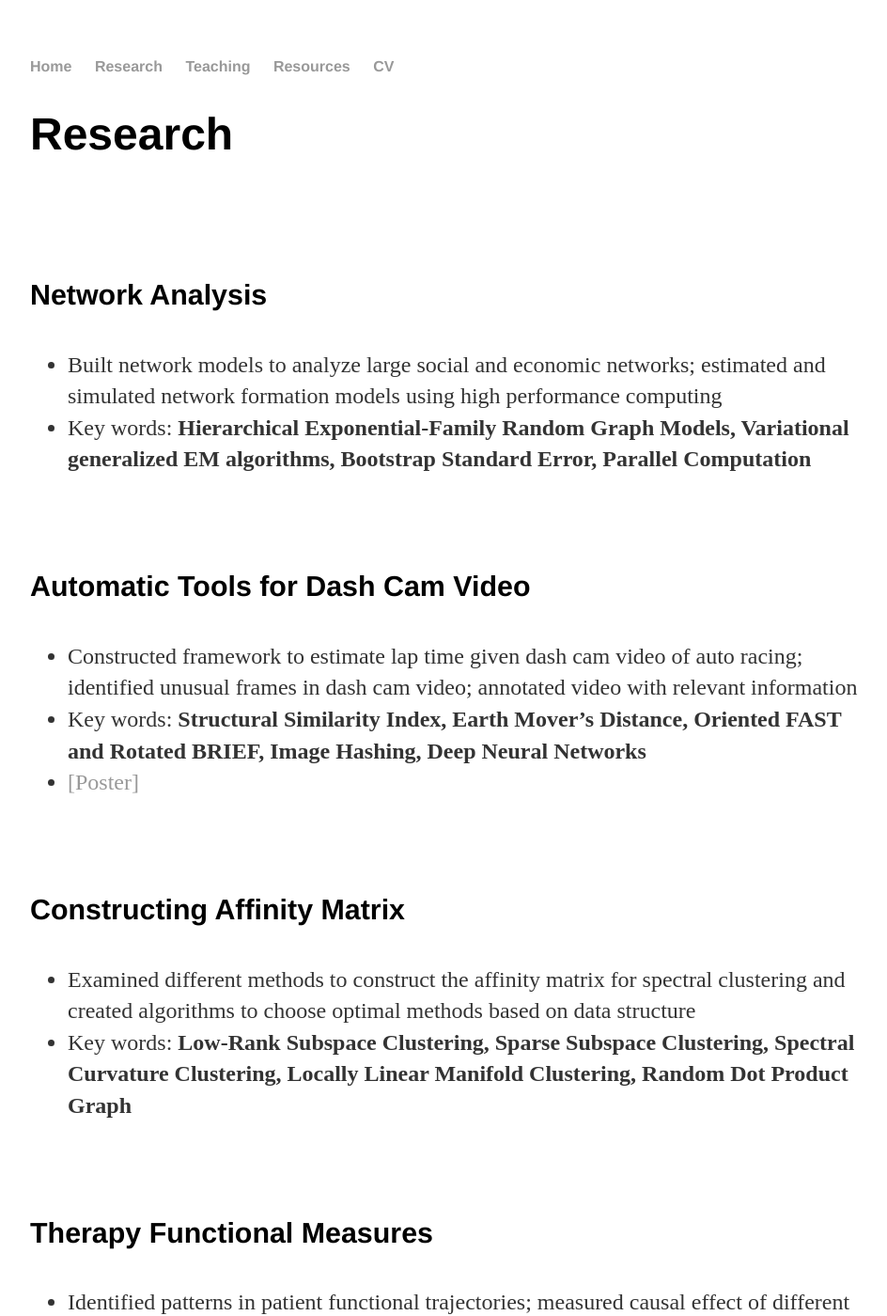
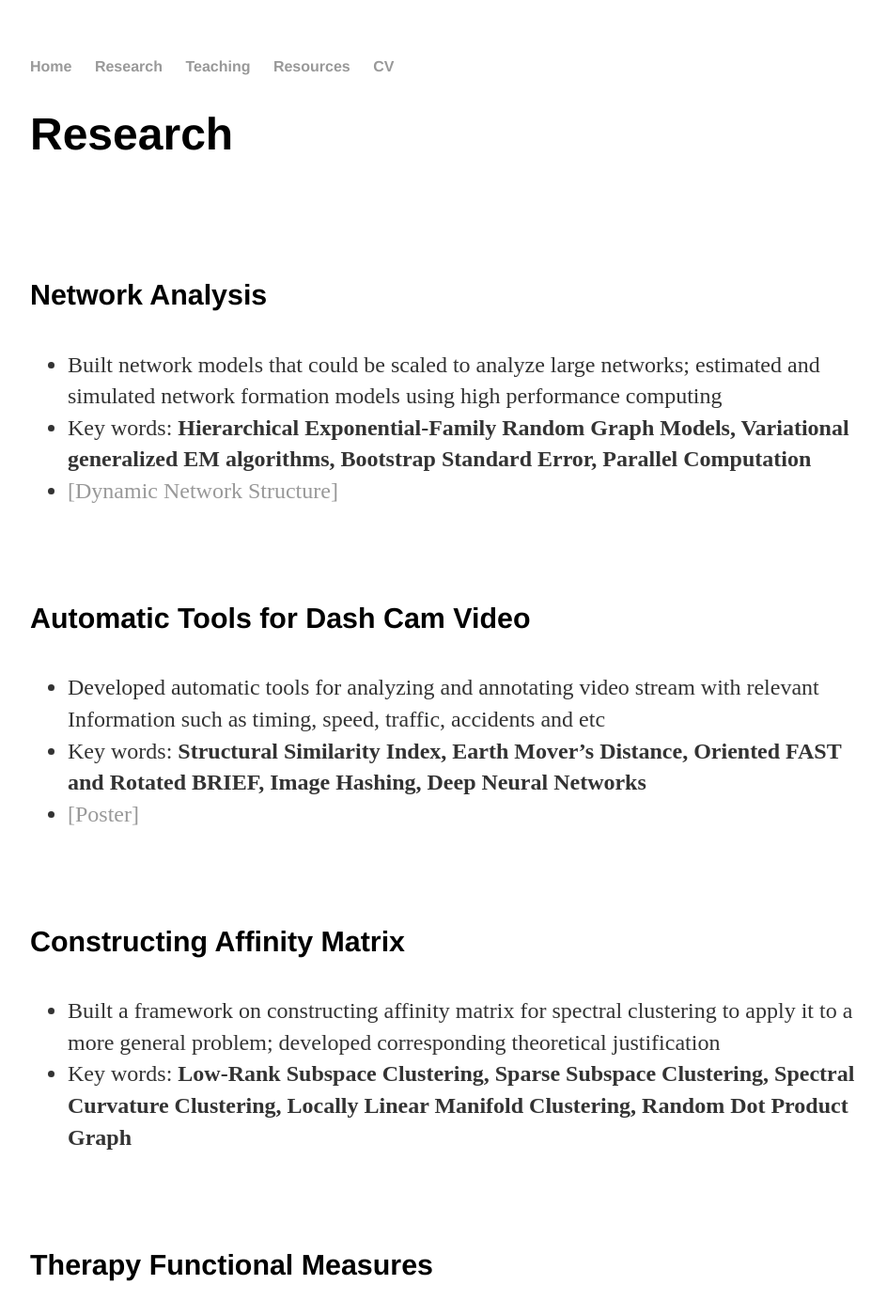
Before and after one commit to CongM/CongM.github.io, a Jekyll site: the page built from research/index.html, in a window 1280 px wide and 1400 px high. Shown: the whole window at 94% size, without its empty margins (160-1104 px from the left). Built offline with Jekyll 4.4.1, drawn with Linux system fonts in a browser that asks for light colours.

Commit message:
Update index.html

```diff
--- a/research/index.html
+++ b/research/index.html
@@ -9,20 +9,21 @@ title: Cong Mu's Homepage
   <br><br><br>
   <h4>Network Analysis</h4>
 	<ul>
-		<li>Built network models to analyze large social and economic networks; estimated and simulated network formation models using high performance computing</li>
+		<li>Built network models that could be scaled to analyze large networks; estimated and simulated network formation models using high performance computing</li>
 		<li>Key words: <b>Hierarchical Exponential-Family Random Graph Models, Variational generalized EM algorithms, Bootstrap Standard Error, Parallel Computation</b></li>
+		<li><a href="https://cong.shinyapps.io/ChinaNetwork" target="_blank">[Dynamic Network Structure]</a></a></li>
 	</ul>
   <br><br>
   <h4>Automatic Tools for Dash Cam Video</h4>
 	<ul>
-		<li>Constructed framework to estimate lap time given dash cam video of auto racing; identified unusual frames in dash cam video; annotated video with relevant information</li>
+		<li>Developed automatic tools for analyzing and annotating video stream with relevant Information such as timing, speed, traffic, accidents and etc</li>
 		<li>Key words: <b>Structural Similarity Index, Earth Mover’s Distance, Oriented FAST and Rotated BRIEF, Image Hashing, Deep Neural Networks</b></li>
 		<li><a href="/research/Dash Cam Video Analysis - Laptimes and Beyond.pdf" target="_blank">[Poster]</a></li>
 	</ul>
   <br><br>
   <h4>Constructing Affinity Matrix</h4>
 	<ul>
-		<li>Examined different methods to construct the affinity matrix for spectral clustering and created algorithms to choose optimal methods based on data structure</li>
+		<li>Built a framework on constructing affinity matrix for spectral clustering to apply it to a more general problem; developed corresponding theoretical justification</li>
 		<li>Key words: <b>Low-Rank Subspace Clustering, Sparse Subspace Clustering, Spectral Curvature Clustering, Locally Linear Manifold Clustering, Random Dot Product Graph</b></li>
 	</ul>
   <br><br>
```
